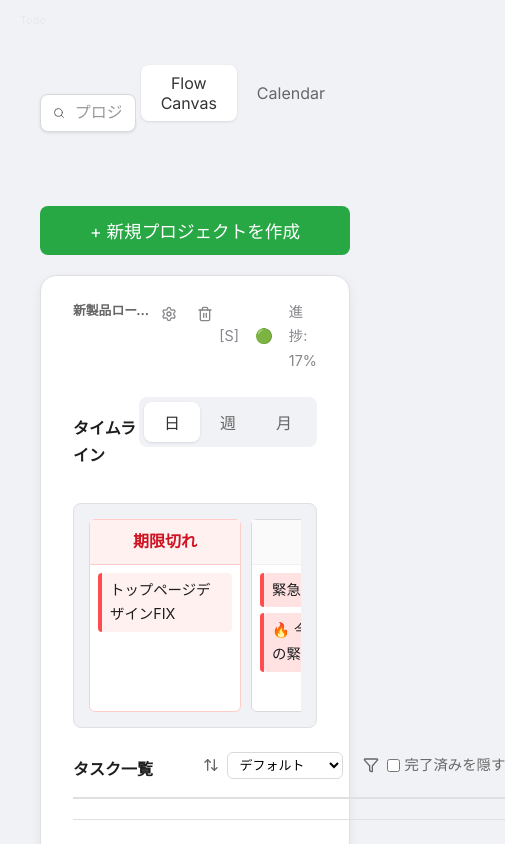
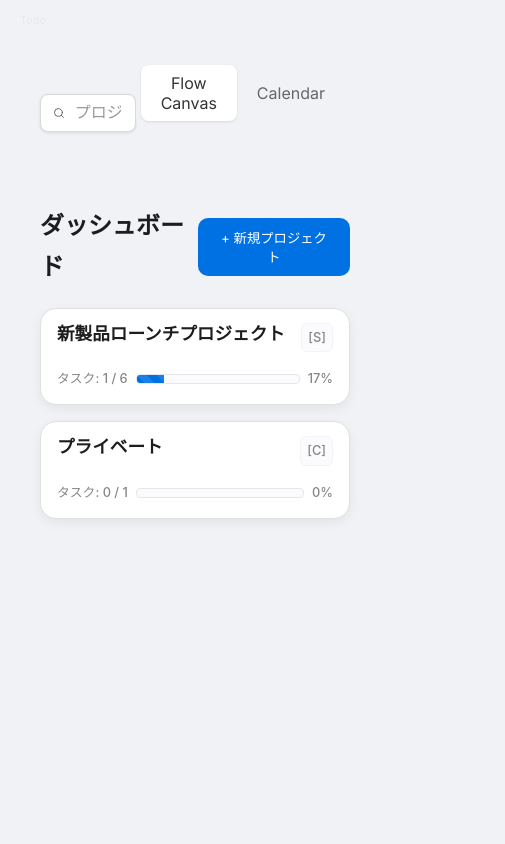
Before and after one commit to Ryoto93/New-Todo, a React (Vite) app: page / in a window 390 px wide. Shown: the top 844 px of the page, 505 px wide, since content can reach past the window. Built offline with nearby package versions, Linux system fonts and the light colour scheme.

Commit message:
アップデート2

```diff
--- a/src/App.css
+++ b/src/App.css
@@ -67,3 +67,87 @@ body {
 .search-bar input::placeholder {
   color: #999;
 }
+
+/* App.css の末尾に追記 */
+.dashboard-header {
+  margin-bottom: 24px;
+}
+
+.dashboard-header h2 {
+  font-size: 2em;
+  margin: 0;
+  color: var(--color-text-primary, #111827);
+  font-weight: 700;
+}
+
+.project-dashboard-grid {
+  display: grid;
+  grid-template-columns: repeat(auto-fill, minmax(300px, 1fr));
+  gap: 24px;
+}
+
+/* レスポンシブ対応 */
+@media (max-width: 768px) {
+  .project-dashboard-grid {
+    grid-template-columns: repeat(auto-fill, minmax(280px, 1fr));
+    gap: 20px;
+  }
+
+  .dashboard-header h2 {
+    font-size: 1.75em;
+  }
+}
+
+@media (max-width: 480px) {
+  .project-dashboard-grid {
+    grid-template-columns: 1fr;
+    gap: 16px;
+  }
+
+  .dashboard-header h2 {
+    font-size: 1.5em;
+  }
+
+  .dashboard-header {
+    margin-bottom: 20px;
+  }
+}
+
+/* App.css の末尾に追記 */
+.back-to-dashboard-button {
+  background: none;
+  border: 1px solid var(--color-border, #e5e7eb);
+  border-radius: var(--border-radius-button, 6px);
+  padding: 8px 16px;
+  margin-bottom: 24px;
+  cursor: pointer;
+  color: var(--color-text-secondary, #6b7280);
+  font-weight: 500;
+  transition: all 0.2s ease;
+}
+
+.back-to-dashboard-button:hover {
+  background-color: #f5f5f7;
+  color: var(--color-text-primary, #111827);
+}
+
+.add-project-button-dashboard {
+  background-color: var(--color-accent, #3b82f6);
+  color: white;
+  border: none;
+  border-radius: var(--border-radius-button, 6px);
+  padding: 10px 20px;
+  font-weight: 500;
+  cursor: pointer;
+  transition: opacity 0.2s ease;
+}
+
+.add-project-button-dashboard:hover {
+  opacity: 0.85;
+}
+
+.dashboard-header {
+  display: flex;
+  justify-content: space-between;
+  align-items: center;
+}
--- a/src/App.tsx
+++ b/src/App.tsx
@@ -1,26 +1,72 @@
 import { useState } from 'react';
 import { useProjectData } from './hooks/useProjectData';
 import { ProjectComponent } from './components/ProjectComponent';
-import { ProjectModal } from './components/ProjectModal';
-import type { Task, Project } from './types';
-import { TaskModal } from './components/TaskModal';
+import { ProjectDashboardCard } from './components/ProjectDashboardCard';
 import { ViewSwitcher } from './components/ViewSwitcher';
 import type { ViewMode } from './components/ViewSwitcher';
 import { CalendarView } from './components/CalendarView';
+import { ProjectModal } from './components/ProjectModal';
+import { TaskModal } from './components/TaskModal';
+import type { Task, Project } from './types';
 import { Search } from 'lucide-react';
 import './App.css';
 
 function App() {
-  const { projects, toggleTaskCompletion, addTask, deleteTask, updateTask, addProject, addSubProject, updateProject, deleteProject, toggleSubtaskCompletion, addSubtask, deleteSubtask, updateTaskTimeBlock, addComment } = useProjectData();
+  // 全てのStateをここに集約
+  const {
+    projects,
+    toggleTaskCompletion,
+    addTask,
+    deleteTask,
+    updateTask,
+    addProject,
+    addSubProject,
+    updateProject,
+    deleteProject,
+    toggleSubtaskCompletion,
+    addSubtask,
+    deleteSubtask,
+    updateTaskTimeBlock,
+    addComment
+  } = useProjectData();
+
   const [view, setView] = useState<ViewMode>('flow');
   const [searchTerm, setSearchTerm] = useState('');
-  const [modalState, setModalState] = useState<{ mode: 'edit' | 'add'; task?: Task; projectId?: string } | null>(null);
+  const [selectedProjectId, setSelectedProjectId] = useState<string | null>(null);
+  const [taskModalState, setTaskModalState] = useState<{ mode: 'edit' | 'add'; task?: Task; projectId?: string } | null>(null);
   const [projectModalState, setProjectModalState] = useState<{ mode: 'add' | 'addSub' | 'edit'; project?: Project; parentId?: string } | null>(null);
 
-  const handleOpenEditModal = (task: Task) => setModalState({ mode: 'edit', task });
-  const handleOpenAddModal = (projectId: string) => setModalState({ mode: 'add', projectId });
-  const handleCloseModal = () => setModalState(null);
+  // --- プロジェクト検索ロジック ---
+  const findProject = (projects: Project[], id: string): Project | undefined => {
+    for (const project of projects) {
+      if (project.id === id) return project;
+      const found = findProject(project.subProjects, id);
+      if (found) return found;
+    }
+    return undefined;
+  };
 
+  const selectedProject = selectedProjectId ? findProject(projects, selectedProjectId) : null;
+
+  // --- ナビゲーションハンドラ群 ---
+  const handleProjectSelect = (projectId: string) => setSelectedProjectId(projectId);
+  const handleReturnToDashboard = () => setSelectedProjectId(null);
+
+  // --- タスクモーダルハンドラ群 ---
+  const handleOpenEditModal = (task: Task) => setTaskModalState({ mode: 'edit', task });
+  const handleOpenAddModal = (projectId: string) => setTaskModalState({ mode: 'add', projectId });
+  const handleCloseTaskModal = () => setTaskModalState(null);
+
+  const handleSaveTask = (task: Task) => {
+    if (taskModalState?.mode === 'add' && taskModalState.projectId) {
+      addTask(taskModalState.projectId, task);
+    } else {
+      updateTask(task);
+    }
+    handleCloseTaskModal();
+  };
+
+  // --- プロジェクトモーダルハンドラ群 ---
   const handleOpenAddProjectModal = () => setProjectModalState({ mode: 'add' });
   const handleOpenAddSubProjectModal = (parentId: string) => setProjectModalState({ mode: 'addSub', parentId });
   const handleOpenEditProjectModal = (project: Project) => setProjectModalState({ mode: 'edit', project });
@@ -35,15 +81,6 @@ function App() {
       addProject(projectData.name, projectData.strategicImportance, projectData.health);
     }
     setProjectModalState(null);
-  };
-
-  const handleSaveTask = (task: Task) => {
-    if (modalState?.mode === 'add' && modalState.projectId) {
-      addTask(modalState.projectId, task);
-    } else {
-      updateTask(task);
-    }
-    handleCloseModal();
   };
 
   return (
@@ -64,6 +101,7 @@ function App() {
       >
         Todo
       </header>
+
       <div className="app-controls">
         <div className="search-bar">
           <Search size={18} />
@@ -74,18 +112,20 @@ function App() {
             onChange={(e) => setSearchTerm(e.target.value)}
           />
         </div>
+        {!selectedProject && (
           <ViewSwitcher currentView={view} onViewChange={setView} />
+        )}
       </div>
-      {view === 'flow' ? (
-        <>
-          <main>
-            <button className="add-project-button-header" onClick={handleOpenAddProjectModal}>
-              + 新規プロジェクトを作成
+
+      {selectedProject ? (
+        // 【詳細ビュー】
+        <div>
+          <button onClick={handleReturnToDashboard} className="back-to-dashboard-button">
+            ← ダッシュボードに戻る
           </button>
-            {projects.map(project => (
           <ProjectComponent
-                key={project.id}
-                project={project}
+            key={selectedProject.id}
+            project={selectedProject}
             level={0}
             onToggleTask={toggleTaskCompletion}
             onDeleteTask={deleteTask}
@@ -97,22 +137,46 @@ function App() {
             onToggleSubtask={toggleSubtaskCompletion}
             onUpdateTaskTimeBlock={updateTaskTimeBlock}
           />
+        </div>
+      ) : (
+        // 【一覧ビュー（ダッシュボード）】
+        <>
+          <div className="dashboard-header">
+            <h2>ダッシュボード</h2>
+            <button onClick={handleOpenAddProjectModal} className="add-project-button-dashboard">
+              + 新規プロジェクト
+            </button>
+          </div>
+
+          {view === 'flow' ? (
+            <div className="project-dashboard-grid">
+              {projects.map(project => (
+                <ProjectDashboardCard
+                  key={project.id}
+                  project={project}
+                  onProjectSelect={handleProjectSelect}
+                />
               ))}
-          </main>
-        </>
+            </div>
           ) : (
             <CalendarView projects={projects} onTaskClick={handleOpenEditModal} />
           )}
-      {modalState && (
+        </>
+      )}
+
+      {/* タスクモーダル */}
+      {taskModalState && (
         <TaskModal
-          taskToEdit={modalState.mode === 'edit' ? modalState.task : null}
-          onClose={handleCloseModal}
+          taskToEdit={taskModalState.mode === 'edit' ? taskModalState.task : null}
+          onClose={handleCloseTaskModal}
           onSave={handleSaveTask}
           onAddSubtask={addSubtask}
           onDeleteSubtask={deleteSubtask}
           onAddComment={addComment}
         />
       )}
+
+      {/* プロジェクトモーダル */}
       {projectModalState && (
         <ProjectModal
           mode={projectModalState.mode}
@@ -124,7 +188,7 @@ function App() {
         />
       )}
     </div>
-  )
+  );
 }
 
-export default App
+export default App;
--- /dev/null
+++ b/src/components/ProjectDashboardCard/index.tsx
@@ -0,0 +1,47 @@
+import type { Project } from '../../types';
+import './style.css';
+
+type Props = {
+  project: Project;
+  onProjectSelect: (projectId: string) => void;
+};
+
+// タスク総数を計算するヘルパー（ProjectComponentから流用・簡素化）
+const getTotalTasks = (project: Project): number => {
+  let count = project.tasks.length;
+  project.subProjects.forEach(sub => {
+    count += getTotalTasks(sub);
+  });
+  return count;
+};
+
+// 完了済みタスク数を計算するヘルパー（ProjectComponentから流用・簡素化）
+const getCompletedTasks = (project: Project): number => {
+    let count = project.tasks.filter(t => t.isCompleted).length;
+    project.subProjects.forEach(sub => {
+        count += getCompletedTasks(sub);
+    });
+    return count;
+};
+
+export function ProjectDashboardCard({ project, onProjectSelect }: Props) {
+  const totalTasks = getTotalTasks(project);
+  const completedTasks = getCompletedTasks(project);
+  const progress = totalTasks > 0 ? Math.round((completedTasks / totalTasks) * 100) : 0;
+
+  return (
+    <div className="project-dashboard-card" onClick={() => onProjectSelect(project.id)}>
+      <div className="card-header">
+        <h3 className="card-title">{project.name}</h3>
+        <span className="card-importance">[{project.strategicImportance}]</span>
+      </div>
+      <div className="card-footer">
+        <span>タスク: {completedTasks} / {totalTasks}</span>
+        <div className="progress-bar-container">
+          <div className="progress-bar" style={{ width: `${progress}%` }}></div>
+        </div>
+        <span>{progress}%</span>
+      </div>
+    </div>
+  );
+}
--- /dev/null
+++ b/src/components/ProjectDashboardCard/style.css
@@ -0,0 +1,110 @@
+.project-dashboard-card {
+  background-color: var(--color-card-background, #ffffff);
+  border-radius: var(--border-radius-card, 12px);
+  padding: 20px 24px;
+  box-shadow: var(--shadow-card, 0 4px 6px -1px rgba(0, 0, 0, 0.1), 0 2px 4px -1px rgba(0, 0, 0, 0.06));
+  transition: all var(--transition-main, 0.3s ease);
+  cursor: pointer;
+  border: 1px solid var(--color-border, #e5e7eb);
+}
+
+.project-dashboard-card:hover {
+  transform: translateY(-4px);
+  box-shadow: var(--shadow-card-hover, 0 20px 25px -5px rgba(0, 0, 0, 0.1), 0 10px 10px -5px rgba(0, 0, 0, 0.04));
+  border-color: var(--color-accent, #3b82f6);
+}
+
+.card-header {
+  display: flex;
+  justify-content: space-between;
+  align-items: flex-start;
+  margin-bottom: 24px;
+}
+
+.card-title {
+  font-size: 1.4em;
+  margin: 0;
+  color: var(--color-text-primary, #111827);
+  font-weight: 600;
+  line-height: 1.3;
+}
+
+.card-importance {
+  font-size: 0.9em;
+  color: var(--color-text-secondary, #6b7280);
+  font-weight: 500;
+  background-color: var(--color-background-offset, #f9fafb);
+  padding: 4px 8px;
+  border-radius: 6px;
+  border: 1px solid var(--color-border-light, #f3f4f6);
+}
+
+.card-footer {
+  display: flex;
+  align-items: center;
+  gap: 12px;
+  font-size: 0.9em;
+  color: var(--color-text-secondary, #6b7280);
+  font-weight: 500;
+}
+
+.progress-bar-container {
+  flex-grow: 1;
+  height: 8px;
+  background-color: var(--color-background-offset, #f0f2f5);
+  border-radius: 4px;
+  overflow: hidden;
+  border: 1px solid var(--color-border-light, #e5e7eb);
+}
+
+.progress-bar {
+  height: 100%;
+  background-color: var(--color-accent, #3b82f6);
+  transition: width var(--transition-main, 0.3s ease);
+  background-image: linear-gradient(45deg, rgba(255,255,255,0.1) 25%, transparent 25%, transparent 50%, rgba(255,255,255,0.1) 50%, rgba(255,255,255,0.1) 75%, transparent 75%, transparent);
+  background-size: 20px 20px;
+}
+
+/* レスポンシブ対応 */
+@media (max-width: 768px) {
+  .project-dashboard-card {
+    padding: 16px 20px;
+  }
+
+  .card-title {
+    font-size: 1.2em;
+  }
+
+  .card-footer {
+    font-size: 0.85em;
+    gap: 10px;
+  }
+
+  .card-header {
+    margin-bottom: 20px;
+  }
+}
+
+@media (max-width: 480px) {
+  .project-dashboard-card {
+    padding: 14px 16px;
+  }
+
+  .card-title {
+    font-size: 1.1em;
+  }
+
+  .card-importance {
+    font-size: 0.8em;
+    padding: 3px 6px;
+  }
+
+  .card-footer {
+    font-size: 0.8em;
+    gap: 8px;
+  }
+
+  .card-header {
+    margin-bottom: 16px;
+  }
+}
```
Lines whose indentation alone changed are shown as unchanged.
